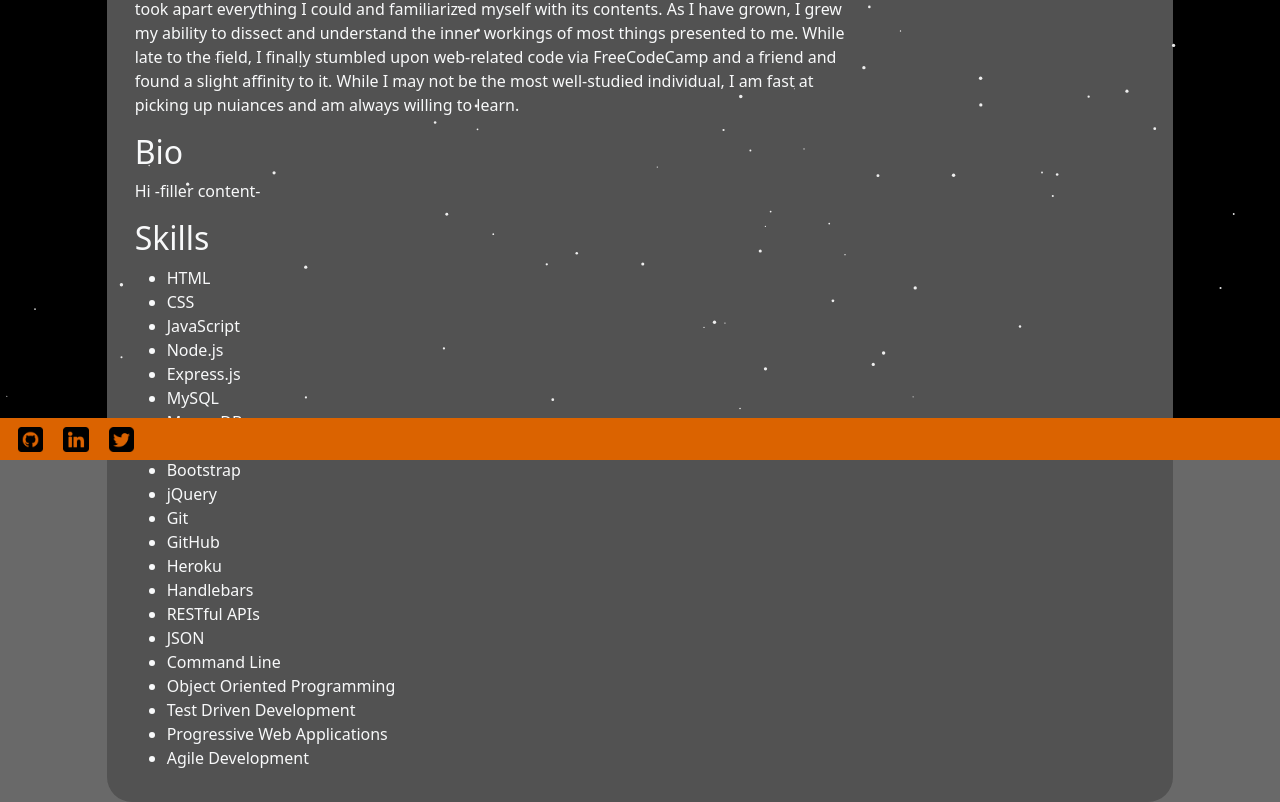
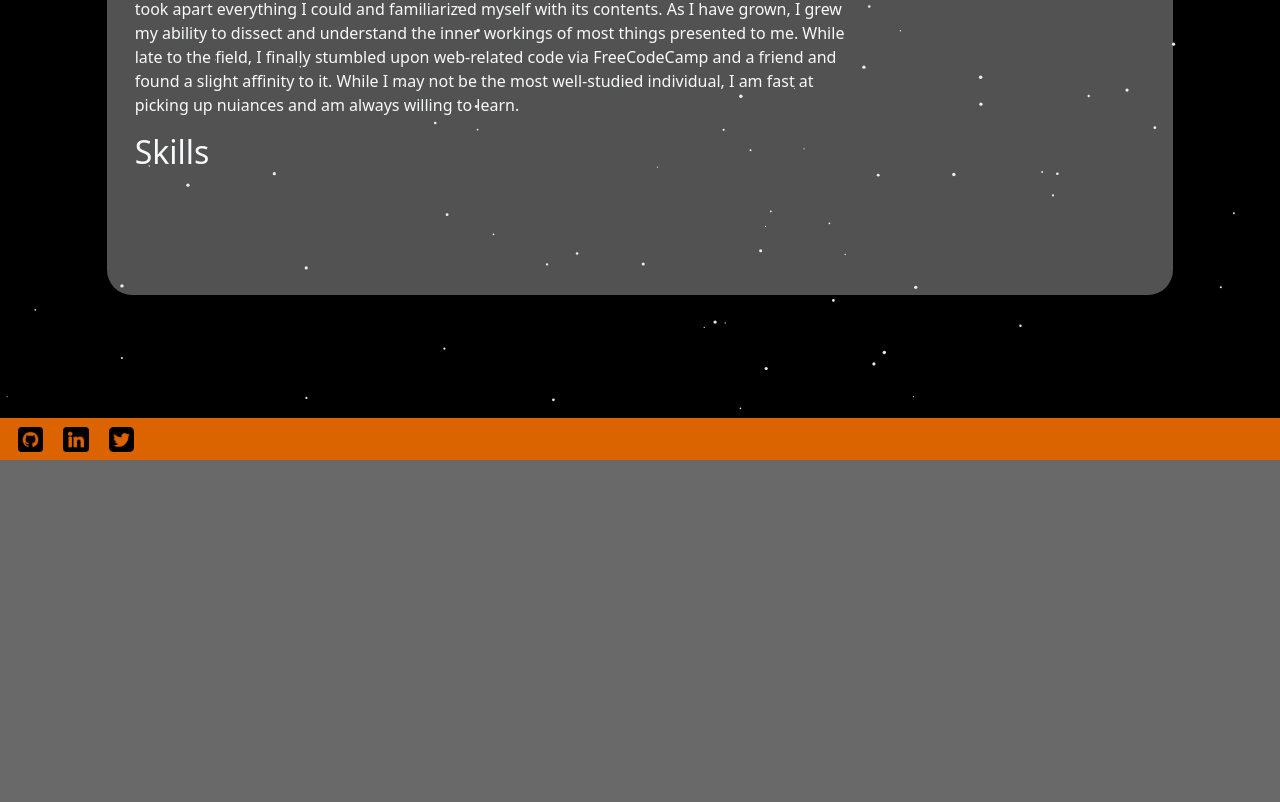
Before and after one commit to shaboon/verbose-goggles, a React (Create React App) app: page / in a window 1280 px wide. Shown: the part 340-1142 px from the top of the page. After the commit the page ends 800 px from the top, so only its background shows below. Built offline with nearby package versions, Linux system fonts and the light colour scheme.

Commit message:
scrolling text and CS suggestions added

```diff
--- a/public/index.html
+++ b/public/index.html
@@ -24,7 +24,7 @@
       work correctly both with client-side routing and a non-root public URL.
       Learn how to configure a non-root public URL by running `npm run build`.
     -->
-    <title>React App</title>
+    <title>Portfolio | Sean Haboon</title>
   </head>
   <body>
     <noscript>You need to enable JavaScript to run this app.</noscript>
--- a/src/components/css/styles.css
+++ b/src/components/css/styles.css
@@ -32,6 +32,52 @@ html {
     width: 80%;
     height: auto;
 }
+
+.scroll-container {
+    border-radius: 5px;
+    height: 100px;
+    overflow: hidden;
+}
+
+.scroll-text {
+    list-style-type: none;
+    height: 480%;
+
+    /* animation properties */
+    -moz-transform: translateY(100%);
+    -webkit-transform: translateY(100%);
+    transform: translateY(100%);
+
+    -moz-animation: my-animation 20s linear infinite;
+    -webkit-animation: my-animation 20s linear infinite;
+    animation: my-animation 20s linear infinite;
+}
+
+
+/* for Firefox */
+@-moz-keyframes my-animation {
+    from { -moz-transform: translateY(100%); }
+    to { -moz-transform: translateY(-100%); }
+  }
+
+  /* for Chrome */
+  @-webkit-keyframes my-animation {
+    from { -webkit-transform: translateY(100%); }
+    to { -webkit-transform: translateY(-100%); }
+  }
+
+  @keyframes my-animation {
+    from {
+      -moz-transform: translateY(100%);
+      -webkit-transform: translateY(100%);
+      transform: translateY(100%);
+    }
+    to {
+      -moz-transform: translateY(-100%);
+      -webkit-transform: translateY(-100%);
+      transform: translateY(-100%);
+    }
+  }
 
 /* Portfolio Page */
 
--- a/src/components/pages/About/About.js
+++ b/src/components/pages/About/About.js
@@ -34,16 +34,10 @@ export default function About() {
           />
         </div>
       </div>
-      <div className="container row">
-        <article className="col-12 col-md-6">
-          <h2 className="text-light">Bio</h2>
-          <p className="text-light">Hi -filler content-</p>
-        </article>
-      </div>
-      <div className="container row">
-        <article className="col-12 col-md-6">
-          <h2 className="text-light">Skills</h2>
-          <ul className="text-light">
+      <div className="container">
+        <h2 className="text-light">Skills</h2>
+        <article className="col-12 col-md-6 scroll-container">
+          <ul className="text-light scroll-text">
             <li>HTML</li>
             <li>CSS</li>
             <li>JavaScript</li>
--- a/src/components/pages/Contact/Contact.js
+++ b/src/components/pages/Contact/Contact.js
@@ -5,6 +5,16 @@ export default function Contact() {
   return (
     <div className="container col-10 mx-auto rendered">
       <h1 className="px-4 my-2 contact-head">Contact Page</h1>
+      <div>
+        <p className="px-4 my-2 contact-opener">
+          If you would like to contact me, please fill out the form below and I
+          will get back to you as soon as possible.
+        </p>
+        <p className="px-4 my-2 contact-opener">
+          If you have a more personal request, you can directly email me at
+          shaboon3928@gmail.com
+        </p>
+      </div>
       <Form />
     </div>
   );
--- a/src/components/pages/Contact/Form.js
+++ b/src/components/pages/Contact/Form.js
@@ -69,11 +69,7 @@ export default function Form() {
         }`}
         value={message}
         onChange={(e) => setMessage(e.target.value)}
-        placeholder={
-          badMessage
-            ? "Please enter your message"
-            : "Your Message - or - You can also directly email me at shaboon3928@gmail.com"
-        }
+        placeholder={badMessage ? "Please enter your message" : "Your Message"}
       />
 
       <button
```
